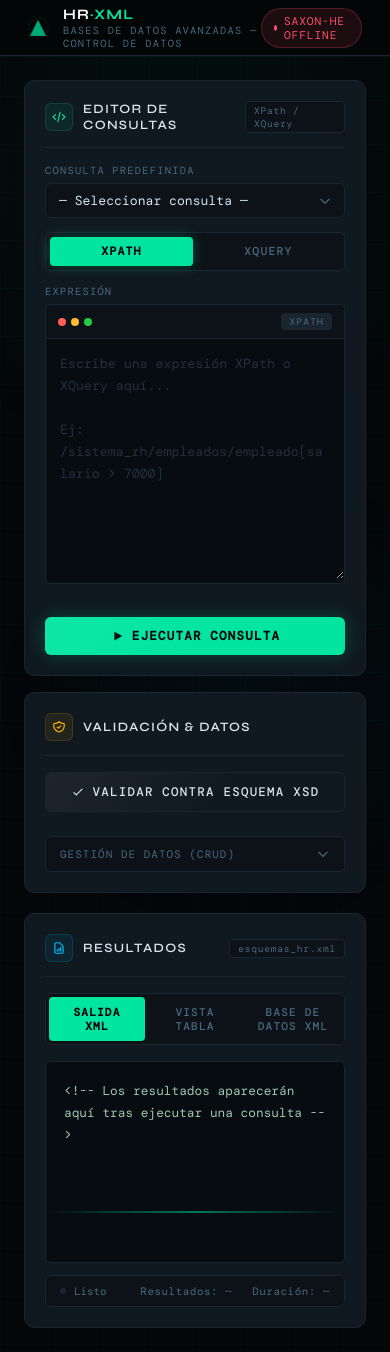
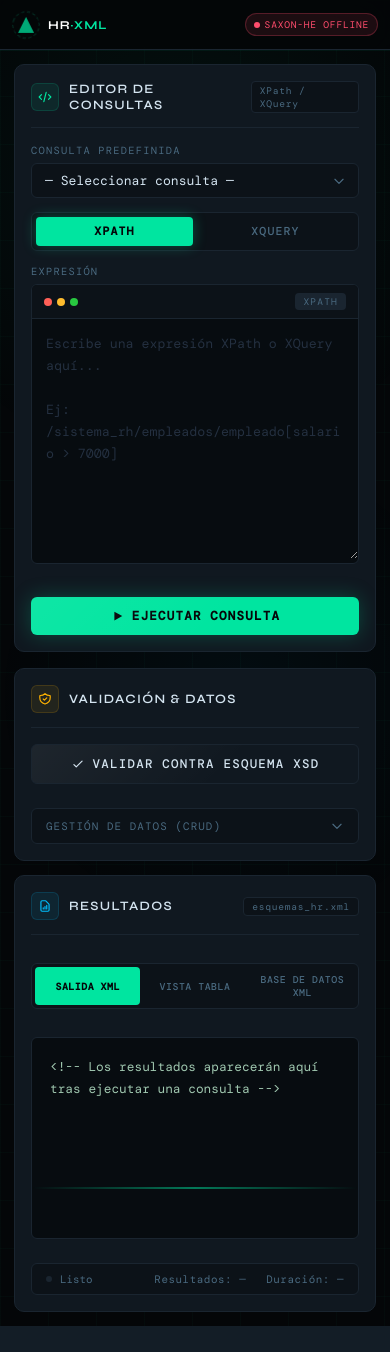
Before and after one commit to SANTPT/Laboratorio_1-Base-de-datos-avanzados, a Python web app: template templates/index.html in a window 390 px wide. After the commit the page ends 1326 px from the top, so only its background shows below. Run offline with Jinja, Linux system fonts and the light colour scheme; the template is opened without the code that fills it: most values are stand-ins (such as "Sample title", 1, 10 or a date in 2020); some web fonts are replaced.

Commit message:
feat: implement initial frontend interface and integrate with application backend

```diff
--- a/app.py
+++ b/app.py
@@ -2,7 +2,6 @@ import os
 import re
 import time
 import requests
-import random
 from flask import Flask, render_template, request, jsonify
 from lxml import etree
 
--- a/templates/index.html
+++ b/templates/index.html
@@ -747,7 +747,7 @@
         }
 
         .collapse.open .collapse-body {
-            max-height: 600px;
+            max-height: 1500px;
             padding: 12px 14px 14px;
         }
 
@@ -1157,10 +1157,64 @@
         @media (max-width: 1100px) {
             main {
                 flex-direction: column;
+                padding: 14px;
+                gap: 14px;
             }
 
             .sidebar {
                 width: 100%;
+            }
+        }
+
+        @media (max-width: 600px) {
+            header {
+                padding: 0 12px;
+                height: 50px;
+            }
+
+            .hd-brand {
+                gap: 8px;
+            }
+
+            .hd-logo {
+                width: 28px;
+                height: 28px;
+            }
+
+            .hd-name h1 {
+                font-size: 0.75rem;
+            }
+
+            .hd-name p {
+                display: none;
+            }
+
+            .status-pill {
+                padding: 4px 8px;
+                font-size: 0.6rem;
+                gap: 5px;
+            }
+
+            .g2 {
+                grid-template-columns: 1fr;
+                gap: 8px;
+            }
+
+            .out-tab-btn {
+                padding: 6px 4px;
+                font-size: .62rem;
+                letter-spacing: .05em;
+            }
+
+            .crud-tab-btn {
+                padding: 6px 4px;
+                font-size: .62rem;
+                letter-spacing: .05em;
+            }
+
+            .panel {
+                padding: 16px;
+                gap: 12px;
             }
         }
 
```
Also changed, not shown: README.md.
